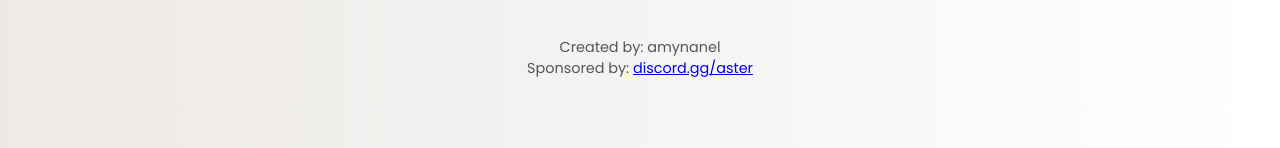
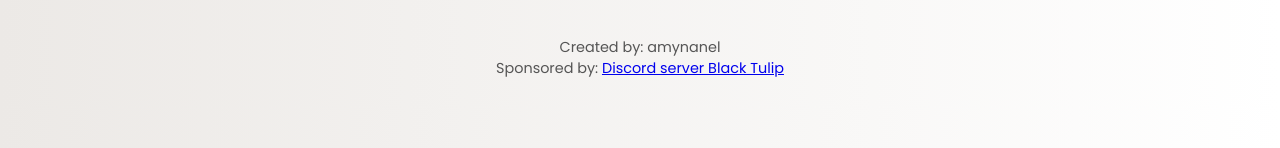
Before and after one commit to Abzal9/numbchoose, a plain HTML site: page index.html in a window 1280 px wide. Shown: the part 246-394 px from the top of the page. Drawn offline with Linux system fonts and the light colour scheme.

Commit message:
Update index.html

```diff
--- a/index.html
+++ b/index.html
@@ -91,7 +91,7 @@
 
     <div class="footer">
         Created by: amynanel<br>
-        Sponsored by: <a href="https://discord.gg/aster" target="_blank">discord.gg/aster</a>
+        Sponsored by: <a href="https://discord.gg/EYTAV8J6HV" target="_blank">Discord server Black Tulip</a>
     </div>
 
     <script>
```
